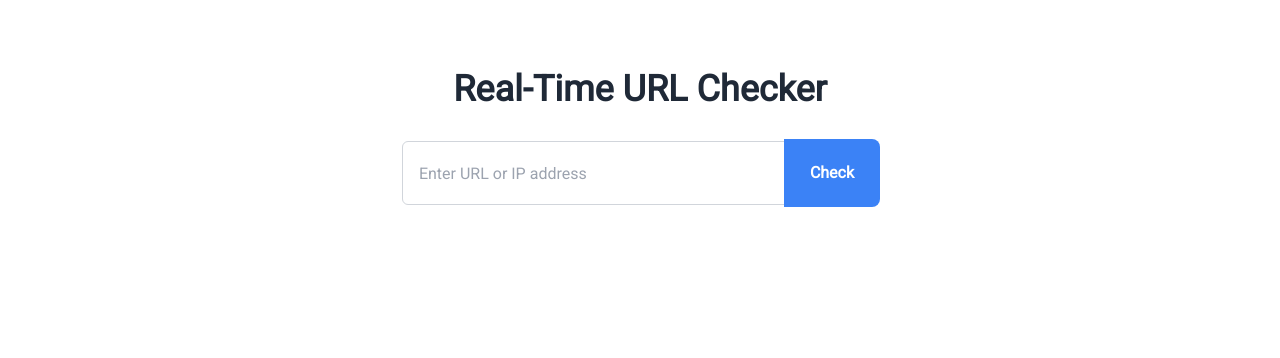
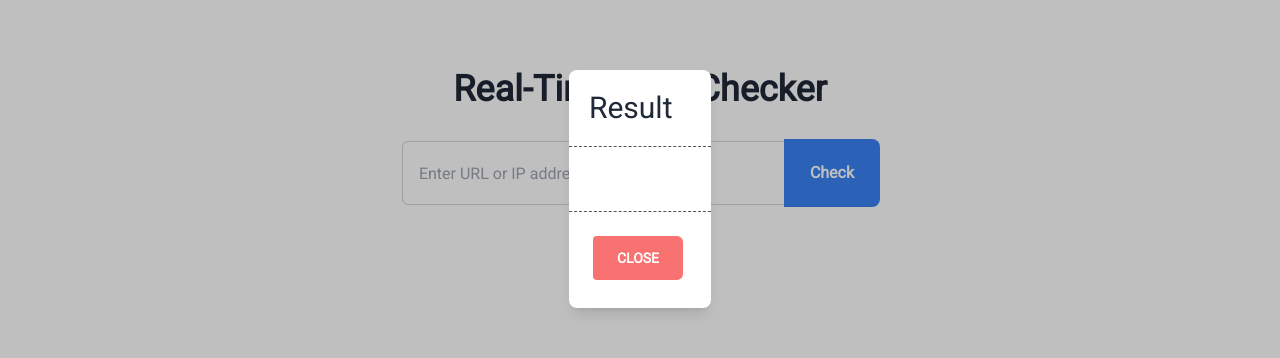
Before and after one commit to bloomingful/phishing-detector, a React (Create React App) app in the folder client/: page / in a window 1280 px wide. Both pictures are taken after a click on the button "Check". Shown: the part 211-569 px from the top of the page. Built offline with nearby package versions, Linux system fonts and the light colour scheme; no server answers.

Commit message:
`Check.tsx`: Change to modal window

```diff
--- a/client/package.json
+++ b/client/package.json
@@ -19,6 +19,7 @@
     "react-dom": "^18.2.0",
     "react-hot-toast": "^2.4.1",
     "react-icons": "^4.9.0",
+    "react-modal": "^3.16.1",
     "react-router-dom": "^6.12.0",
     "react-scripts": "5.0.1",
     "typescript": "^4.8.4"
@@ -46,6 +47,7 @@
   },
   "devDependencies": {
     "@tailwindcss/typography": "^0.5.9",
+    "@types/react-modal": "^3.16.0",
     "autoprefixer": "^10.4.14",
     "daisyui": "^3.0.3",
     "os-browserify": "^0.3.0",
--- a/client/src/pages/Check.tsx
+++ b/client/src/pages/Check.tsx
@@ -1,8 +1,10 @@
 import React, { useState } from "react";
+import Modal from 'react-modal';
 
 const CheckPhishPage = () => {
   const [inputText, setInputText] = useState("");
   const [showResult, setShowResult] = useState(false);
+  const [isOpen, setIsOpen] = useState(false);
 
   const handleInputChange = (event: React.ChangeEvent<HTMLInputElement>) => {
     setInputText(event.target.value);
@@ -21,8 +23,10 @@ const CheckPhishPage = () => {
         if (response.ok) {
           const data = await response.json();
           setShowResult(data.result);
+          setIsOpen(true);
         }
       } catch (error) {
+        setIsOpen(true);
         console.error('Error:', error);
       }
   };
@@ -47,13 +51,46 @@ const CheckPhishPage = () => {
                 Check
                 </button>
             </div>
-            {showResult && (
-                <div className="md:h-[200px]">
-                  <div className="border border-2 border-gray-300 rounded-md p-4 mb-40">
-                      <p className="text-xl">{showResult}</p>
+            {isOpen ? (
+                <>
+                <div
+                  className="justify-center items-center flex overflow-x-hidden overflow-y-auto fixed inset-0 z-50 outline-none focus:outline-none"
+                >
+                  <div className="relative w-auto my-6 mx-auto max-w-3xl">
+                    {/*content*/}
+                    <div className="border-0 rounded-lg shadow-lg relative flex flex-col w-full bg-base-100 outline-none focus:outline-none">
+
+                      {/*header*/}
+                      <div className="flex items-start justify-between p-5 border-b border-dashed border-gray-600 rounded-t">
+                        <h3 className="text-3xl">
+                          Result
+                        </h3>
+                      </div>
+
+                      {/*body*/}
+                      <div className="relative p-6 flex-auto">
+                        <p className="my-4 text-lg leading-relaxed">
+                          {showResult}
+                        </p>
+                      </div>
+
+                      {/*footer*/}
+                      <div className="flex items-center justify-end p-6 border-t border-dashed border-gray-600 rounded-b">
+                        <button
+                          className="bg-error text-white font-bold rounded-r-md uppercase text-sm px-6 py-3 rounded mr-1 mb-1 hover:bg-error focus:outline-none focus:ring-2 focus:ring-red-500 ease-linear transition-all duration-150"
+                          type="button"
+                          onClick={() => setIsOpen(false)}
+                        >
+                          Close
+                        </button>
+                      </div>
+
+                    </div>
                   </div>
                 </div>
-            )}
+                <div className="opacity-25 fixed inset-0 z-40 bg-black"></div>
+              </>
+            ) : null}
         </div>
       </div>
     </section>
```
Also changed, not shown: 1 other file (tests, documents, lock files or other folders).
